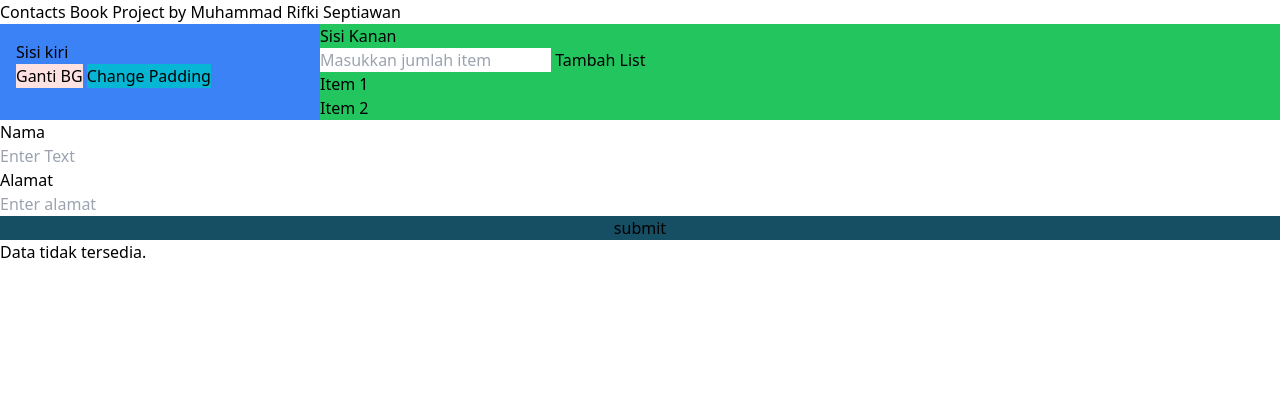
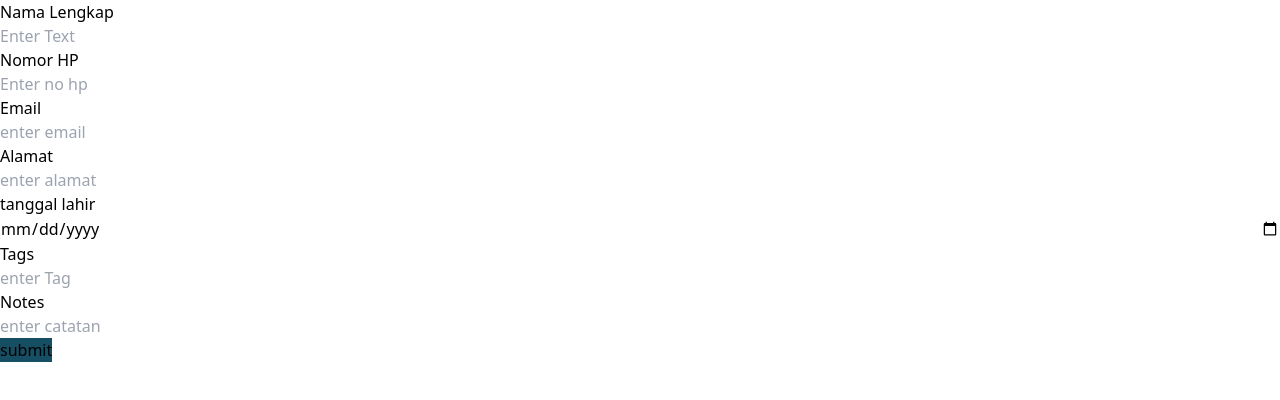
Before and after one commit to kakarifki/project-address-book, a plain HTML site: page index.html in a window 1280 px wide. Drawn offline with nearby package versions, Linux system fonts and the light colour scheme.

```diff
--- a/index.html
+++ b/index.html
@@ -7,11 +7,10 @@
     <script src="https://cdn.tailwindcss.com"></script>
 </head>
 <body class="">
-    <h1>Contacts Book Project by Muhammad Rifki Septiawan</h1>
     <!-- <nav>
         <h1>Navbar</h1>
     </nav> -->
-    <div class="flex">
+    <!-- <div class="flex">
         <div id="divSisiKiri" class="w-1/4 bg-blue-500 flex-grow p-4">
             <h1 class="">Sisi kiri</h1>
             <button id="changeBGButton" class="bg-red-100">Ganti BG</button>
@@ -31,30 +30,65 @@
             </div>
 
         </div>
-    </div>
+    </div> -->
+    <div>
     <form action="" id="addressForm">
         <div class="flex flex-col">
-            <label for="nama">Nama</label>
+            <label for="name">Nama Lengkap</label>
             <input
                 type="text"
-                name="nama"
+                name="name"
                 placeholder="Enter Text">
         </div>
         <div class="flex flex-col">
-            <label for="alamat">Alamat</label>
+            <label for="phoneNumber">Nomor HP</label>
+            <input
+                type="tel"
+                name="phoneNumber"
+                placeholder="Enter no hp">
+        </div>
+        <div class="flex flex-col">
+            <label for="email">Email</label>
+            <input
+                type="email"
+                name="email"
+                placeholder="enter email">
+        </div>
+        <div class="flex flex-col">
+            <label for="userAddress">Alamat</label>
             <input
                 type="text"
-                name="alamat"
-                placeholder="Enter alamat">
+                name="userAddress"
+                placeholder="enter alamat">
+        </div>
+        <div class="flex flex-col">
+            <label for="birthday">tanggal lahir</label>
+            <input
+                type="date"
+                name="birthday"
+                placeholder="enter birthday">
+        </div>
+        <div class="flex flex-col">
+            <label for="userTag">Tags</label>
+            <input
+                type="text"
+                name="userTag"
+                placeholder="enter Tag">
+        </div>
+        <div class="flex flex-col">
+            <label for="notes">Notes</label>
+            <input
+                type="textext"
+                name="notes"
+                placeholder="enter catatan">
+        </div>
         <button type="submit" class="bg-cyan-900">
             submit
         </button>
-        </div>
+    </form>
+</div>
 
-    </form>
-
-    <div id="output" class="bg-grey-400">
-<p>123123</p>
+    <div id="content-container" class="bg-grey-400">
     </div>
     <script src="./index.js"></script>
 </body>
--- a/index.js
+++ b/index.js
@@ -1,36 +1,36 @@
-const contacts = [
-  {
-    id: 1,
-    fullname: "rifki",
-    phone_number: "6289614241442",
-    email: "rifki@gmill.com",
-    address: "Setu, Bekasi",
-    age: 20,
-    tags: "Friends",
-    others: "",
-  },
-  {
-    id: 2,
-    fullname: "Dimas",
-    phone_number: "6289612341243",
-    email: "dimas@gmail.com",
-    address: "Jakarta Timur, DKI Jakarta",
-    age: 21,
-    tags: "Collagues",
-    others: "HRD Staff",
-  },
-  {
-    id: 3,
-    fullname: "Boy Tobing",
-    phone_number: "6281312341234",
-    email: "Boy@gmail.com",
-    address: "Bogor, Jawa Barat",
-    age: 22,
-    tags: "Family",
-    others: "Cousin",
-  },
-];
-console.log(contacts);
+// const contacts = [
+//   {
+//     id: 1,
+//     fullname: "rifki",
+//     phone_number: "6289614241442",
+//     email: "rifki@gmill.com",
+//     address: "Setu, Bekasi",
+//     age: 20,
+//     tags: "Friends",
+//     others: "",
+//   },
+//   {
+//     id: 2,
+//     fullname: "Dimas",
+//     phone_number: "6289612341243",
+//     email: "dimas@gmail.com",
+//     address: "Jakarta Timur, DKI Jakarta",
+//     age: 21,
+//     tags: "Collagues",
+//     others: "HRD Staff",
+//   },
+//   {
+//     id: 3,
+//     fullname: "Boy Tobing",
+//     phone_number: "6281312341234",
+//     email: "Boy@gmail.com",
+//     address: "Bogor, Jawa Barat",
+//     age: 22,
+//     tags: "Family",
+//     others: "Cousin",
+//   },
+// ];
+// console.log(contacts);
 
 // fungtion untuk menambahkan kontak baru
 const addContact = (
--- /dev/null
+++ b/storage.js
@@ -0,0 +1,6 @@
+class contacts {
+    constructor(id, fullName, phoneNumber, email) {
+      this.name = name;
+      this.year = year;
+    }
+  }
```
